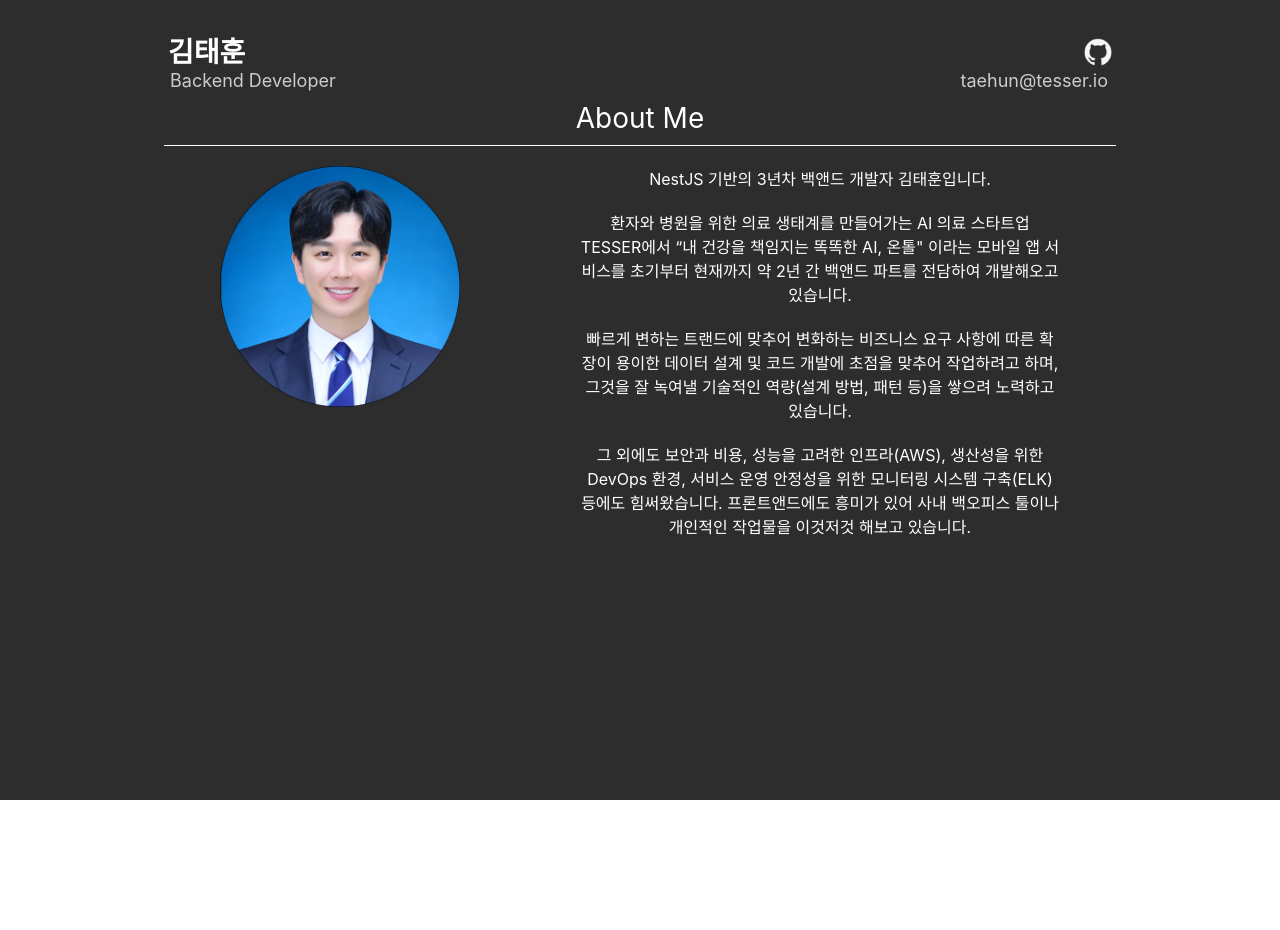
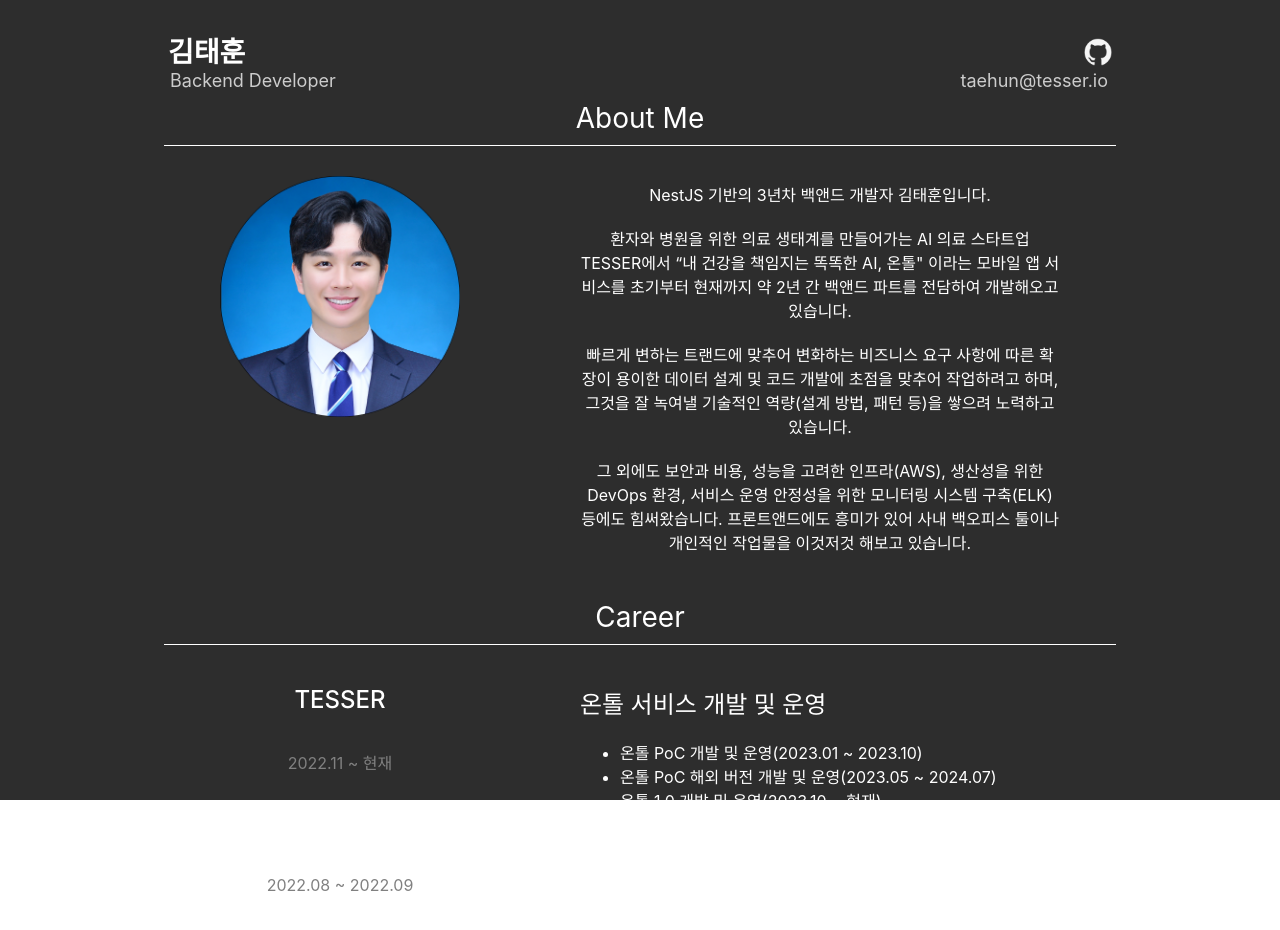
Before and after one commit to taehunss/taehunss.github.io, a React (Create React App) app: page / in a window 1280 px wide. Shown: the top 930 px of the page. Before the commit the page ends 800 px from the top, so only its background shows below. Built offline with nearby package versions, Linux system fonts and the light colour scheme.

Commit message:
Career 추가

```diff
--- a/src/pages/Common/Common.style.tsx
+++ b/src/pages/Common/Common.style.tsx
@@ -9,3 +9,56 @@ export const BorderLine = styled.div`
   font-weight: 400;
   padding: 10px;
 `;
+
+export const Container = styled.div`
+  display: flex;
+  justify-content: space-between;
+  flex-direction: row;
+`;
+
+export const LeftBox = styled.div`
+  margin: 20px auto;
+  width: 25%;
+  height: 100%;
+  border: none;
+  display: flex;
+  flex-direction: column;
+  align-items: center;
+`;
+export const RightBox = styled.p`
+  margin: 20px auto;
+  width: 50%;
+`;
+
+export const TitleH1 = styled.h1`
+  font-size: 32px;
+  font-weight: 400;
+`;
+
+export const TitleH2 = styled.h2`
+  font-size: 24px;
+  font-weight: 500;
+`;
+
+export const TitleH3 = styled.h3`
+  font-size: 20px;
+  font-weight: 500;
+`;
+
+export const Period = styled.p`
+  font-size: 16px;
+  font-weight: 400;
+  color: #808080;
+`;
+
+export const Description = styled.p`
+  text-align: center;
+`;
+
+export const DescriptionList = styled.ul`
+  text-align: left;
+`;
+
+export const DescriptionListItem = styled.li`
+  text-align: left;
+`;
--- a/src/pages/Main/Body/AboutMe/AboutMe.style.tsx
+++ b/src/pages/Main/Body/AboutMe/AboutMe.style.tsx
@@ -7,9 +7,11 @@ export const Container = styled.div`
 `;
 
 export const ProfileImage = styled.img`
-  margin: 20px auto;
+  margin: 30px auto;
   width: 25%;
-  height: 25%;
+  height: 100%;
+  justify-content: center;
+  align-items: center;
   border: none;
 `;
 
--- a/src/pages/Main/Body/AboutMe/AboutMe.text.ts
+++ /dev/null
@@ -1,5 +0,0 @@
-export const AboutMeDescription = `
-NestJS 기반의 3년차 백앤드 개발자 김태훈입니다.
-환자와 병원을 위한 의료 생태계를 만들어가는 AI 의료 스타트업 TESSER에서 “내 건강을 책임지는 똑똑한 AI, 온톨"이라는 모바일 앱 서비스를
-초기부터 현재까지 약 2년 간 백앤드 파트를 전담하여 개발해오고 있습니다.
-`;
--- a/src/pages/Main/Body/AboutMe/AboutMe.tsx
+++ b/src/pages/Main/Body/AboutMe/AboutMe.tsx
@@ -1,20 +1,27 @@
 import ProfileImage from "src/assets/profile.png";
-import { BorderLine } from "src/pages/Common/Common.style";
+import {
+  BorderLine,
+  Container,
+  Description,
+  RightBox,
+} from "src/pages/Common/Common.style";
+
 import * as S from "./AboutMe.style";
 export const AboutMe = () => {
   return (
     <>
       <BorderLine>About Me</BorderLine>
-      <S.Container>
+      <Container>
         <S.ProfileImage src={ProfileImage} />
-        <S.AboutMeDescription>
+        <RightBox>
+          <Description>
             NestJS 기반의 3년차 백앤드 개발자 김태훈입니다.
             <br />
             <br />
             환자와 병원을 위한 의료 생태계를 만들어가는 AI 의료 스타트업
             TESSER에서 “내 건강을 책임지는 똑똑한 AI, 온톨" 이라는 모바일 앱
-          서비스를 초기부터 현재까지 약 2년 간 백앤드 파트를 전담하여 개발해오고
-          있습니다.
+            서비스를 초기부터 현재까지 약 2년 간 백앤드 파트를 전담하여
+            개발해오고 있습니다.
             <br />
             <br />
             빠르게 변하는 트랜드에 맞추어 변화하는 비즈니스 요구 사항에 따른
@@ -22,12 +29,13 @@ export const AboutMe = () => {
             하며, 그것을 잘 녹여낼 기술적인 역량(설계 방법, 패턴 등)을 쌓으려
             노력하고 있습니다.
             <br />
-          <br />그 외에도 보안과 비용, 성능을 고려한 인프라(AWS), 생산성을 위한
-          DevOps 환경, 서비스 운영 안정성을 위한 모니터링 시스템 구축(ELK)
-          등에도 힘써왔습니다. 프론트앤드에도 흥미가 있어 사내 백오피스 툴이나
-          개인적인 작업물을 이것저것 해보고 있습니다.
-        </S.AboutMeDescription>
-      </S.Container>
+            <br />그 외에도 보안과 비용, 성능을 고려한 인프라(AWS), 생산성을
+            위한 DevOps 환경, 서비스 운영 안정성을 위한 모니터링 시스템
+            구축(ELK) 등에도 힘써왔습니다. 프론트앤드에도 흥미가 있어 사내
+            백오피스 툴이나 개인적인 작업물을 이것저것 해보고 있습니다.
+          </Description>
+        </RightBox>
+      </Container>
     </>
   );
 };
--- /dev/null
+++ b/src/pages/Main/Body/Career/Career.tsx
@@ -0,0 +1,47 @@
+import {
+  BorderLine,
+  Container,
+  DescriptionList,
+  DescriptionListItem,
+  LeftBox,
+  Period,
+  RightBox,
+  TitleH2,
+} from "src/pages/Common/Common.style";
+
+export const Career = () => {
+  return (
+    <>
+      <BorderLine>Career</BorderLine>
+      <Container>
+        <LeftBox>
+          <TitleH2>TESSER</TitleH2>
+          <Period>2022.11 ~ 현재</Period>
+          <TitleH2>Im Web</TitleH2>
+          <Period>2022.08 ~ 2022.09</Period>
+        </LeftBox>
+        <RightBox>
+          <TitleH2>온톨 서비스 개발 및 운영</TitleH2>
+          <DescriptionList>
+            <DescriptionListItem>
+              온톨 PoC 개발 및 운영(2023.01 ~ 2023.10)
+            </DescriptionListItem>
+            <DescriptionListItem>
+              온톨 PoC 해외 버전 개발 및 운영(2023.05 ~ 2024.07)
+            </DescriptionListItem>
+            <DescriptionListItem>
+              온톨 1.0 개발 및 운영(2023.10 ~ 현재)
+            </DescriptionListItem>
+          </DescriptionList>
+          <TitleH2>백앤드 엔지니어 인턴쉽</TitleH2>
+          <DescriptionList>
+            <DescriptionListItem>
+              대용량 트래픽을 고려한 이커머스 백앤드 구축 프로젝트(2022.08 ~
+              2022.09)
+            </DescriptionListItem>
+          </DescriptionList>
+        </RightBox>
+      </Container>
+    </>
+  );
+};
--- a/src/pages/Main/Body/MainBody.tsx
+++ b/src/pages/Main/Body/MainBody.tsx
@@ -1,10 +1,11 @@
 import { AboutMe } from "./AboutMe/AboutMe";
+import { Career } from "./Career/Career";
 
 export const MainBody = () => {
   return (
     <>
       <AboutMe />
-      {/* <BorderLine>Career</BorderLine> */}
+      <Career />
       {/* <S.Body>
         <h1>Body</h1>
       </S.Body>
--- a/tsconfig.json
+++ b/tsconfig.json
@@ -2,7 +2,7 @@
   "compilerOptions": {
     "baseUrl": ".",
     "paths": {
-      "@/*": ["src/*"]
+      "src/*": ["src/*"]
     },
     "target": "ES2020",
     "lib": ["ES2020", "DOM", "DOM.Iterable"],
```
Also changed, not shown: src/pages/Main/Body/Career/Career.style.tsx (added, +7 -0 lines). Lines whose indentation alone changed are shown as unchanged.
